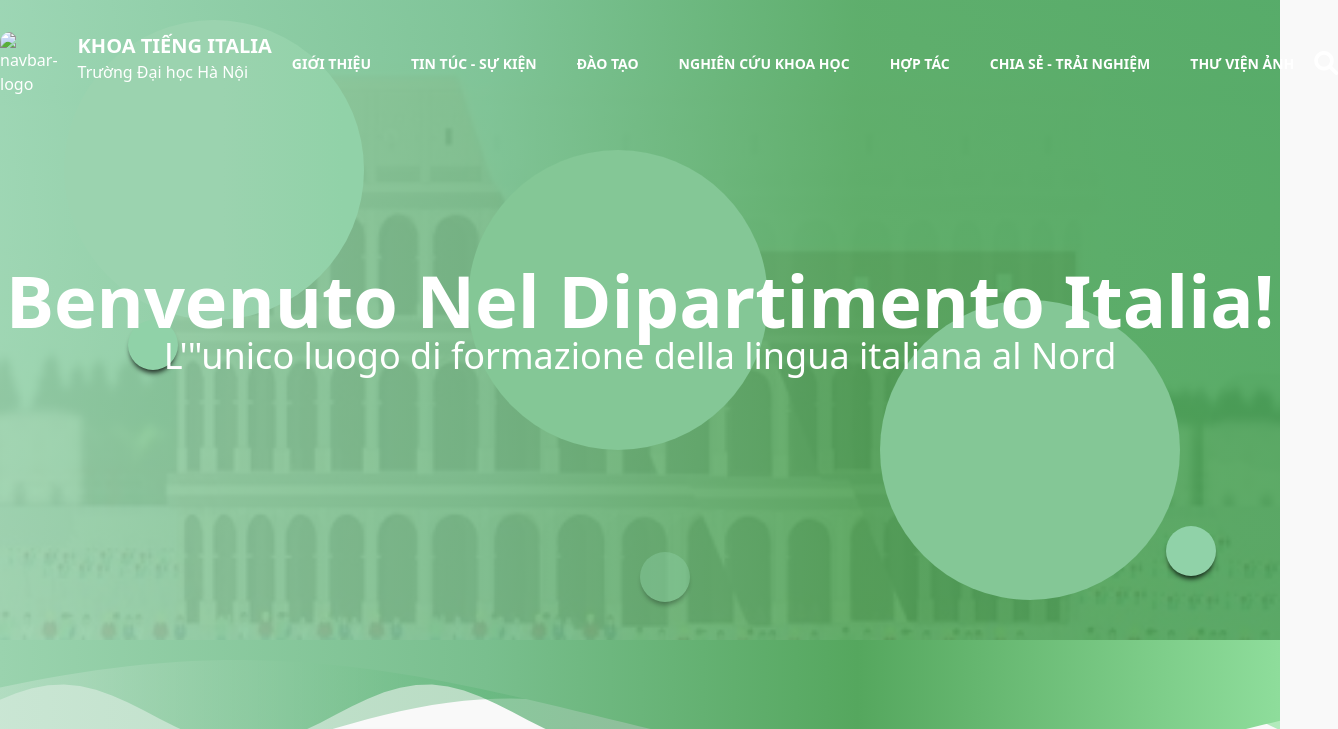
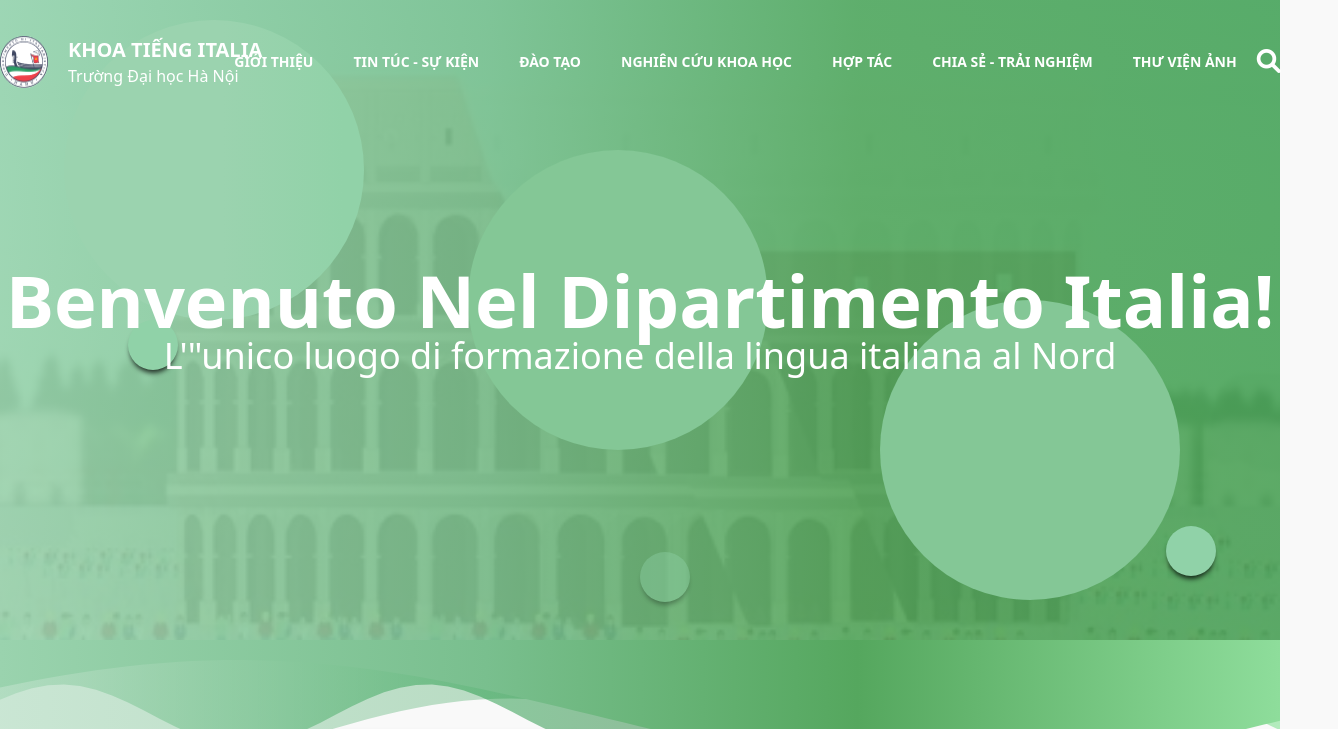
Before and after one commit to dinarcoins/I-E-UI, a plain HTML site: page index.html in a window 1280 px wide. Shown: the top 729 px of the page, 1338 px wide, since content can reach past the window. Drawn offline with nearby package versions, Linux system fonts and the light colour scheme; the site is published under a folder, as on GitHub Pages, so addresses that start at the root find nothing.

Commit message:
fix link image html

```diff
--- a/index.html
+++ b/index.html
@@ -28,7 +28,7 @@
       class="bg-transparent text-white flex items-center pt-8 absolute top-0 w-full justify-around m-auto"
     >
       <div class="flex z-10">
-        <img src="/img/Logo.png" alt="navbar-logo" class="responsive-image" />
+        <img src="./img/Logo.png" alt="navbar-logo" class="responsive-image" />
         <div class="navbar-title ml-5">
           <p class="uppercase text-base md:text-xl whitespace-nowrap font-bold">
             KHOA TIẾNG ITALIA
@@ -481,7 +481,7 @@
       <div class="footer-layer"></div>
       <div class="container">
         <div class="flex justify-center mb-10 lg:mb-20">
-          <img src="/img/Logo.png" alt="footer-logo" class="w-24" />
+          <img src="./img/Logo.png" alt="footer-logo" class="w-24" />
           <div class="navbar-title ml-5 text-center">
             <p
               class="uppercase text-xl sm:text-2xl md:text-4xl font-bold text-white"
```
